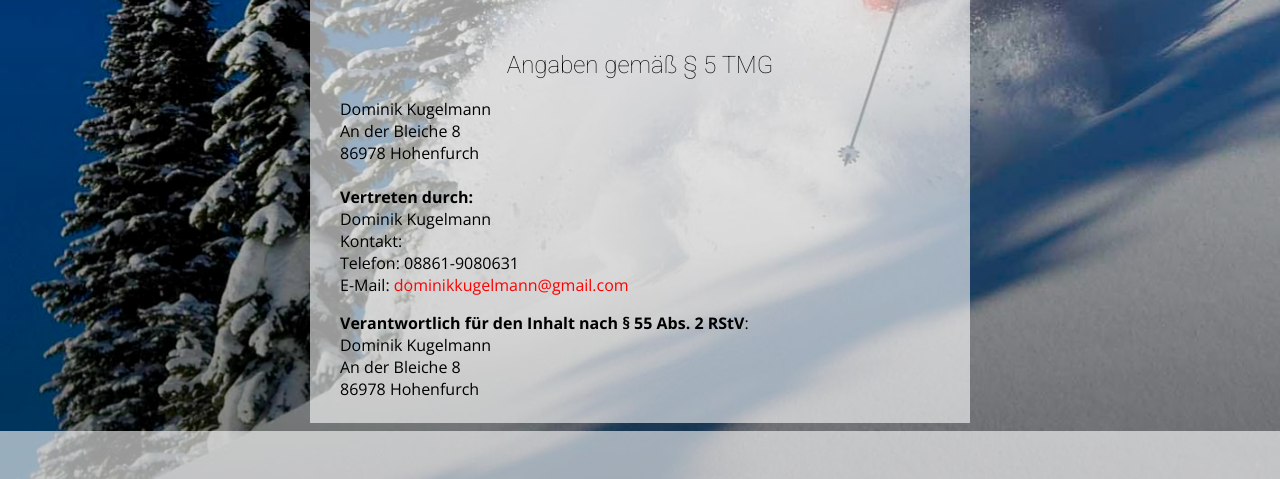
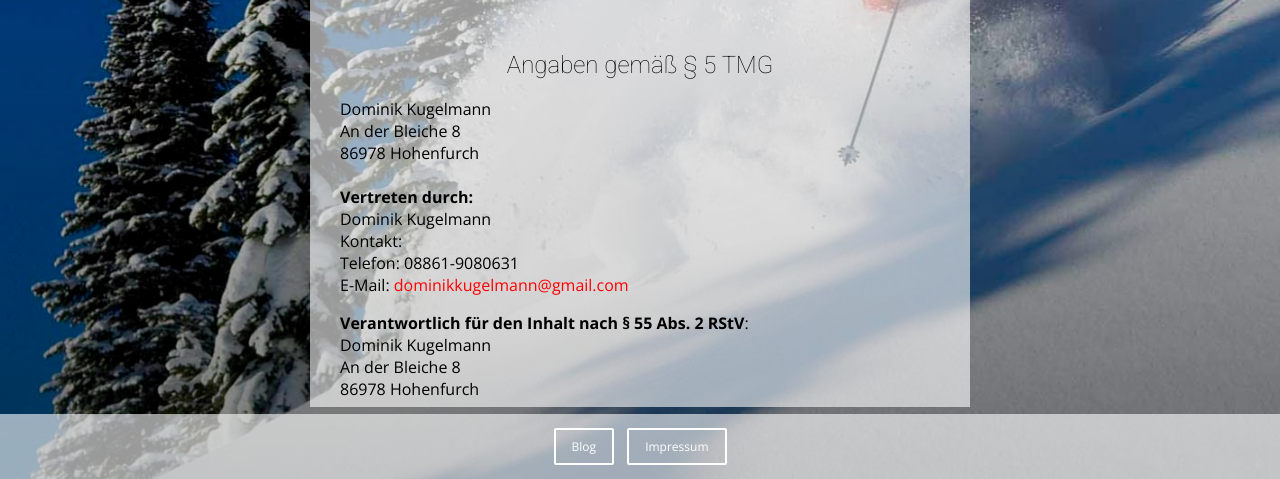
Before and after one commit to DeepSpaceDev/xtrm.sports-Landing, a plain HTML site: page impressum.html in a window 1280 px wide. Shown: the part 321-800 px from the top of the page. Drawn offline with nearby package versions, Linux system fonts and the light colour scheme.

Commit message:
add footer to impressum

```diff
--- a/impressum.html
+++ b/impressum.html
@@ -121,7 +121,10 @@
         </div>
 
     <footer>
-
+      <div class="footer-text">
+        <a class="button button-link" href="https://blog.xtrm-sports.com" target="_blank">Blog</a>
+        <a class="button button-link" href="impressum.html">Impressum</a>
+      </div>
     </footer>
   </body>
 </html>
--- a/main.css
+++ b/main.css
@@ -39,7 +39,7 @@ body {
 }
 /* content */
 .main-body {
-  position: relative;
+  position: center center center;
   right: auto;
   top: 30%;
 }
@@ -49,9 +49,8 @@ body {
   padding-left: 30px;
   padding-right: 30px;
   padding-bottom: 30px;
-  margin-bottom: 3.5rem;
+  margin-bottom: 4.5rem;
   overflow: auto;
-
 }
 .main-content p {
   text-align: justify;
```
